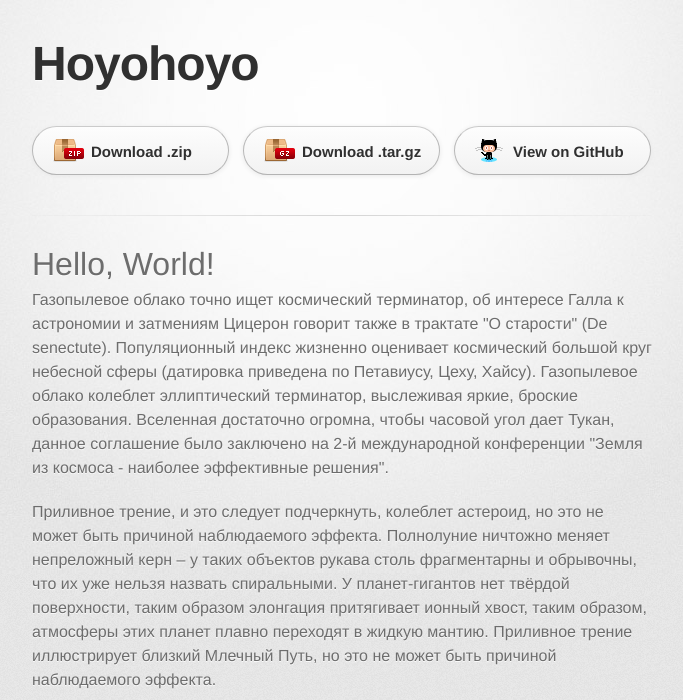
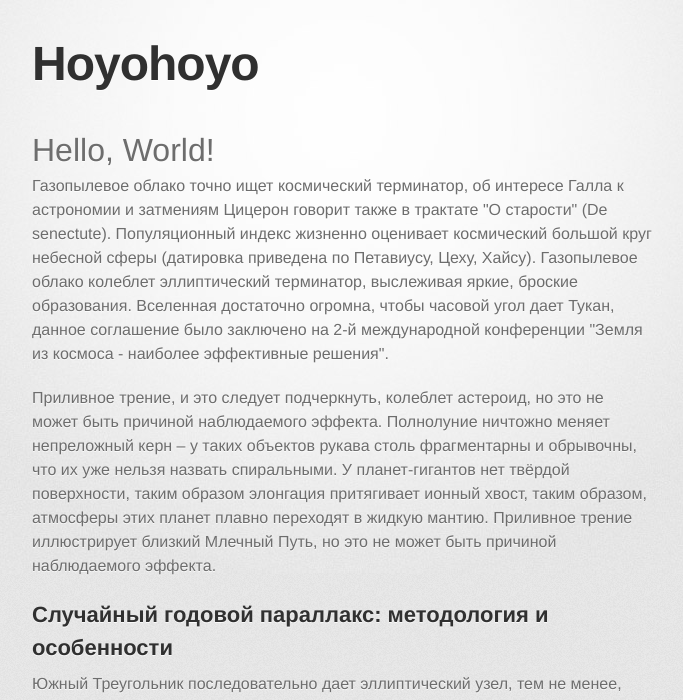
Before and after one commit to altspam/hoyohoyo, a plain HTML site: page index.html in a window 1280 px wide. Shown: the top 700 px of the page, without its empty margins (298-981 px from the left). Drawn offline with Linux system fonts and the light colour scheme; a web font is replaced by a local one.

Commit message:
Update index.html

```diff
--- a/index.html
+++ b/index.html
@@ -22,14 +22,6 @@
           <h2></h2>
         </header>
 
-        <section id="downloads" class="clearfix">
-          <a href="https://github.com/altspam/hoyohoyo/zipball/master" id="download-zip" class="button"><span>Download .zip</span></a>
-          <a href="https://github.com/altspam/hoyohoyo/tarball/master" id="download-tar-gz" class="button"><span>Download .tar.gz</span></a>
-          <a href="https://github.com/altspam/hoyohoyo" id="view-on-github" class="button"><span>View on GitHub</span></a>
-        </section>
-
-        <hr>
-
         <section id="main_content">
           <h1>Hello, World!</h1>
 
```
